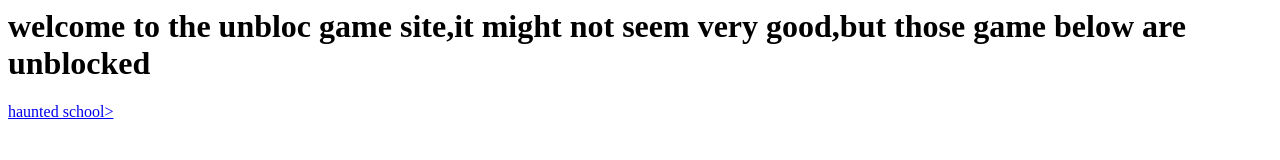
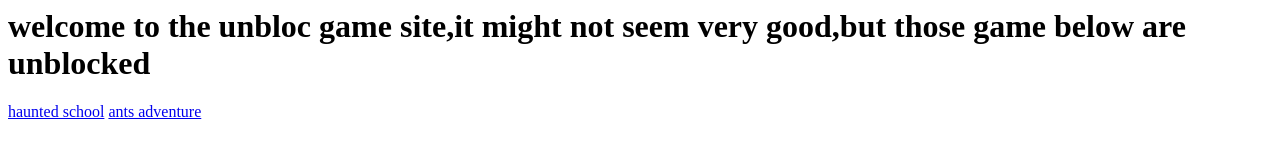
Before and after one commit to WorldWideInternet/madgame, a plain HTML site: page index.html in a window 1280 px wide. Drawn offline with Linux system fonts and the light colour scheme.

Commit message:
Update index.html

```diff
--- a/index.html
+++ b/index.html
@@ -1,2 +1,3 @@
 <h1>welcome to the unbloc game site,it might not seem very good,but those game below are unblocked</h1>
-<a href="hauntedschool.html">haunted school>
+<a href="hauntedschool.html">haunted school</a>
+<a href="antsadventure.html">ants adventure</a>
```
